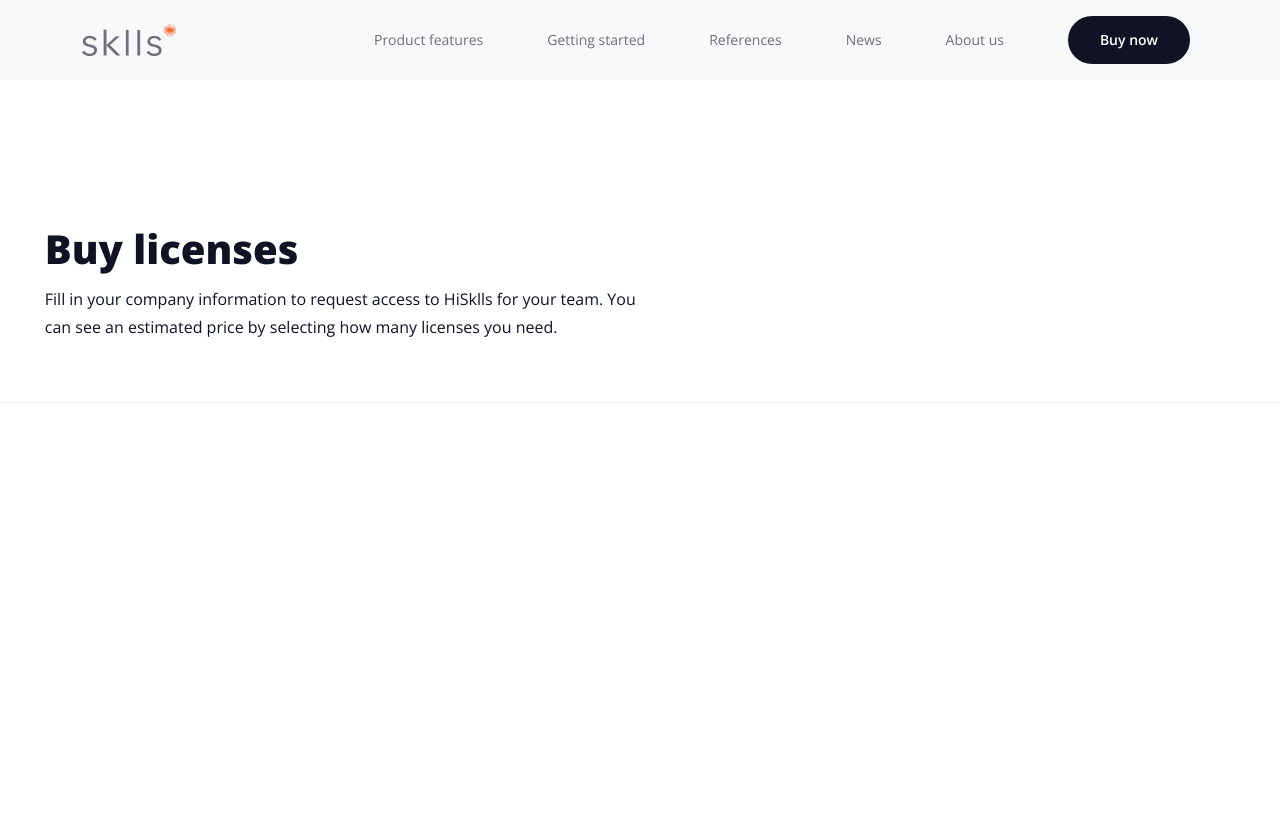
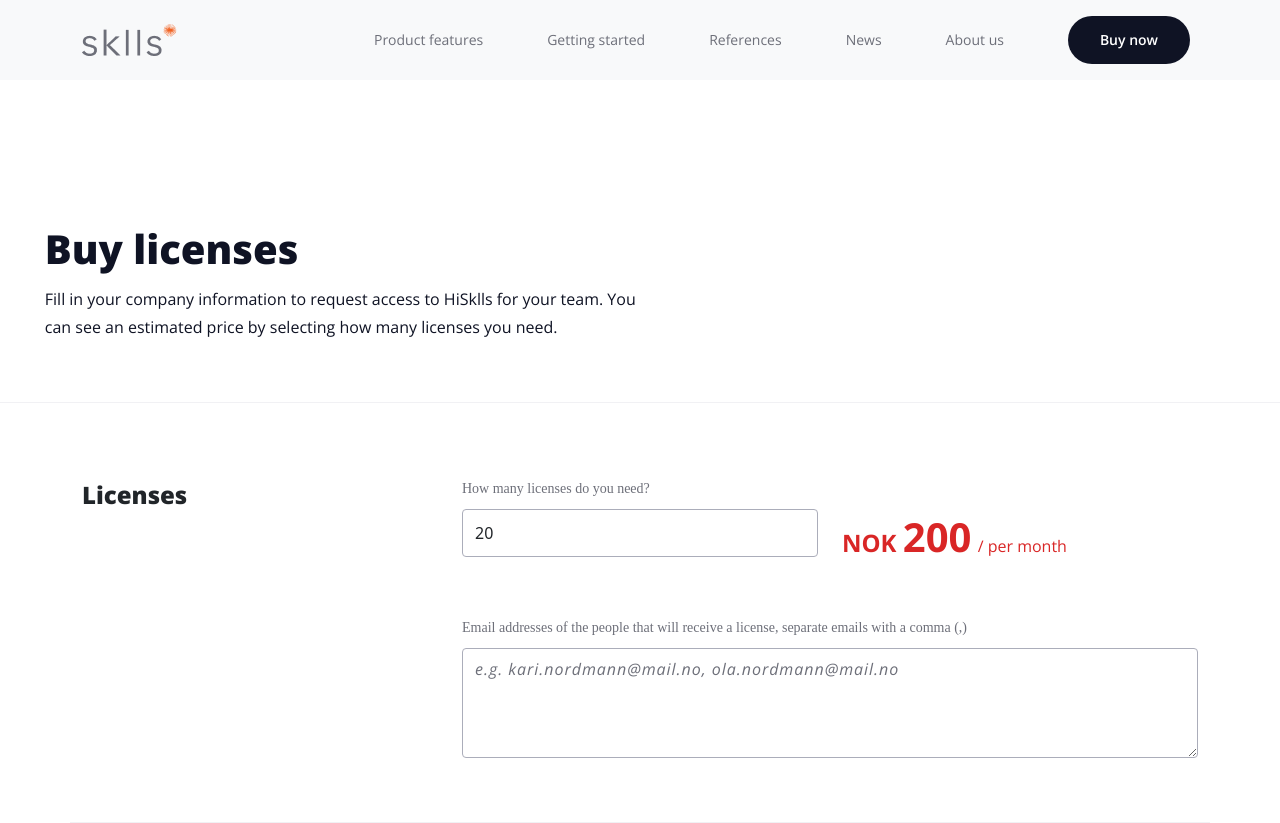
Before and after one commit to gillanihassan/tasks, a React (Vite) app: page /task-three-license in a window 1280 px wide. Before the commit the page ends 800 px from the top, so only its background shows below. Built offline with nearby package versions, Linux system fonts and the light colour scheme.

Commit message:
license company section done

```diff
--- /dev/null
+++ b/src/assets/taskThree/components/license/licensesSection/LicensesSection.jsx
@@ -0,0 +1,56 @@
+import { Container, Row, Col, Form } from "react-bootstrap";
+import styles from "./styles.module.css";
+
+function LicensesSection() {
+  return (
+    <Container className={`${styles.mainContainer}`}>
+      <Row className="align-items-start">
+        {/* Left side title */}
+        <Col md={4}>
+          <h5 className={`${styles.leftColHeading}`}>Licenses</h5>
+        </Col>
+        <Col md={8}>
+          <Form.Group className="mb-4">
+            <Form.Label className={`${styles.formLable}`}>
+              How many licenses do you need?
+            </Form.Label>
+
+            <Row>
+              <Col md={6}>
+                <Form.Control
+                  type="number"
+                  placeholder="Enter number"
+                  defaultValue={20}
+                  className={`${styles.formControl}`}
+                />
+              </Col>
+              <Col md={6} className="">
+                <p className={`${styles.rightColPara}`}>
+                  NOK <span className={`${styles.rightColSpan}`}>200</span>{" "}
+                  <span className={`${styles.rightColSpanTwo}`}>
+                    / per month
+                  </span>
+                </p>
+              </Col>
+            </Row>
+          </Form.Group>
+
+          <Form.Group>
+            <Form.Label className={`${styles.formLable}`}>
+              Email addresses of the people that will receive a license,
+              separate emails with a comma (,)
+            </Form.Label>
+            <Form.Control
+              as="textarea"
+              rows={4}
+              placeholder="e.g. kari.nordmann@mail.no, ola.nordmann@mail.no"
+              className={`${styles.formControlTwo}`}
+            />
+          </Form.Group>
+        </Col>
+      </Row>
+    </Container>
+  );
+}
+
+export default LicensesSection;
--- /dev/null
+++ b/src/assets/taskThree/components/license/licensesSection/styles.module.css
@@ -0,0 +1,80 @@
+.mainContainer {
+  margin-top: 4.5rem;
+  border-bottom: 1px solid #f1f1f4;
+  padding-bottom: 4rem;
+}
+.leftColHeading {
+  font-family: "Open Sans";
+  font-weight: 800;
+  font-size: 24px;
+  line-height: 40px;
+}
+.formLable {
+  font-family: " Open Sans";
+  font-weight: 400;
+  font-size: 14px;
+  line-height: 24px;
+  color: #6d6f79;
+}
+.formControl {
+  max-width: 368px;
+  height: 48px;
+  border: 1px solid #abadba;
+  border-radius: 4px;
+}
+.rightColPara {
+  font-family: "Open Sans";
+  font-weight: 700;
+  font-size: 24px;
+  line-height: 56px;
+  color: #d92626;
+}
+.rightColSpan {
+  font-family: "Open Sans";
+  font-weight: 700;
+  font-size: 40px;
+  line-height: 56px;
+  color: #d92626;
+}
+.rightColSpanTwo {
+  font-family: "Open Sans";
+  font-weight: 400;
+  font-size: 16px;
+  line-height: 56px;
+  color: #d92626;
+}
+.formControlTwo {
+  border: 1px solid #abadba;
+  border-radius: 4px;
+}
+.formControlTwo::placeholder {
+  font-family: "Open Sans";
+  font-weight: 400;
+  font-style: italic;
+  font-size: 16px;
+  line-height: 28px;
+  letter-spacing: 0.96px;
+  color: #6d6f79;
+}
+@media (max-width: 576px) {
+  .mainContainer {
+    margin-top: 2.5rem;
+    padding: 1.2rem;
+  }
+}
+@media (max-width: 450px) {
+  .mainContainer {
+    margin-top: 2rem;
+  }
+  .leftColHeading {
+    font-size: 15px;
+    line-height: 26px;
+  }
+  .formLable {
+    font-size: 13px;
+  }
+  .rightColPara {
+    text-align: right;
+    margin-top: 1rem;
+  }
+}
--- a/src/assets/taskThree/components/license/page/LicensePage.jsx
+++ b/src/assets/taskThree/components/license/page/LicensePage.jsx
@@ -1,12 +1,14 @@
 import React from "react";
 import LicenseNav from "../navbar/LicenseNav";
 import BuySection from "../buySection/BuySection";
+import LicensesSection from "../licensesSection/LicensesSection";
 
 function LicensePage() {
   return (
     <div>
       <LicenseNav />
       <BuySection />
+      <LicensesSection />
     </div>
   );
 }
```
